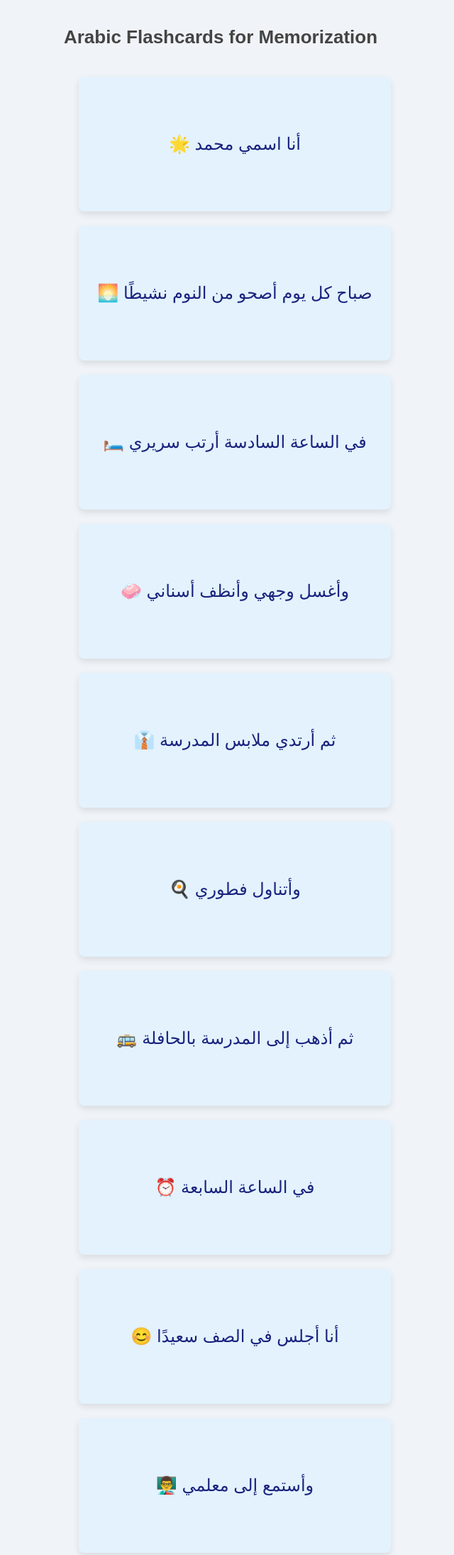
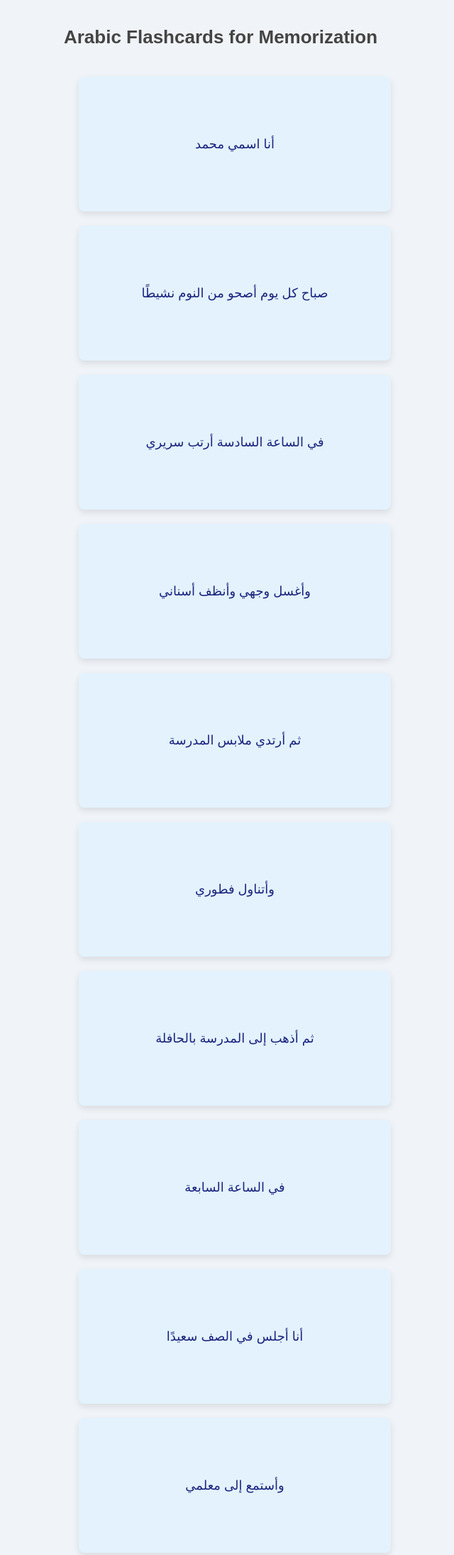
Before and after one commit to ehjjay/arabic, a plain HTML site: page paragraph2.html in a window 1280 px wide. Shown: the top 2191 px of the page at 71% size, without its empty margins (329-969 px from the left). Drawn offline with Linux system fonts and the light colour scheme.

Commit message:
updated emojis

```diff
--- a/paragraph2.html
+++ b/paragraph2.html
@@ -39,7 +39,7 @@
       perspective: 1000px;
       cursor: pointer;
       border-radius: 8px;
-      margin: 20px 0; /* Adds margin between cards */
+      margin: 20px 0;
     }
 
     .flashcard .front,
@@ -51,7 +51,7 @@
       justify-content: center;
       align-items: center;
       text-align: center;
-      font-size: 18px; /* Base font size for non-Arabic text */
+      font-size: 18px;
       padding: 20px;
       border-radius: 8px;
       position: absolute;
@@ -71,11 +71,6 @@
       background: #c8e6c9;
       color: #2e7d32;
       transform: rotateY(180deg);
-    }
-
-    .flashcard .front span,
-    .flashcard .back span {
-      font-size: 24px; /* Larger font for Arabic text and emoji */
     }
 
     .flashcard.flipped .front {
@@ -99,98 +94,98 @@
   <div class="flashcard-container">
     <div class="flashcard" onclick="flipCard(this)">
       <div class="front">
-        <span>🌟 أنا اسمي محمد</span>
+        <span>أنا اسمي محمد</span>
       </div>
       <div class="back">
-        <span>My name is Mohammed</span>
+        <span>🌟 My name is Mohammed</span>
       </div>
     </div>
     <div class="flashcard" onclick="flipCard(this)">
       <div class="front">
-        <span>🌅 صباح كل يوم أصحو من النوم نشيطًا</span>
+        <span>صباح كل يوم أصحو من النوم نشيطًا</span>
       </div>
       <div class="back">
-        <span>Every morning, I wake up energetic</span>
+        <span>🌅 Every morning, I wake up energetic</span>
       </div>
     </div>
     <div class="flashcard" onclick="flipCard(this)">
       <div class="front">
-        <span>🛏️ في الساعة السادسة أرتب سريري</span>
+        <span>في الساعة السادسة أرتب سريري</span>
       </div>
       <div class="back">
-        <span>At six o'clock, I make my bed</span>
+        <span>🛏️ At six o'clock, I make my bed</span>
       </div>
     </div>
     <div class="flashcard" onclick="flipCard(this)">
       <div class="front">
-        <span>🧼 وأغسل وجهي وأنظف أسناني</span>
+        <span>وأغسل وجهي وأنظف أسناني</span>
       </div>
       <div class="back">
-        <span>I wash my face and brush my teeth</span>
+        <span>🧼 I wash my face and brush my teeth</span>
       </div>
     </div>
     <div class="flashcard" onclick="flipCard(this)">
       <div class="front">
-        <span>👔 ثم أرتدي ملابس المدرسة</span>
+        <span>ثم أرتدي ملابس المدرسة</span>
       </div>
       <div class="back">
-        <span>Then I wear my school uniform</span>
+        <span>👔 Then I wear my school uniform</span>
       </div>
     </div>
     <div class="flashcard" onclick="flipCard(this)">
       <div class="front">
-        <span>🍳 وأتناول فطوري</span>
+        <span>وأتناول فطوري</span>
       </div>
       <div class="back">
-        <span>And I have my breakfast</span>
+        <span>🍳 And I have my breakfast</span>
       </div>
     </div>
     <div class="flashcard" onclick="flipCard(this)">
       <div class="front">
-        <span>🚌 ثم أذهب إلى المدرسة بالحافلة</span>
+        <span>ثم أذهب إلى المدرسة بالحافلة</span>
       </div>
       <div class="back">
-        <span>Then I go to school by bus</span>
+        <span>🚌 Then I go to school by bus</span>
       </div>
     </div>
     <div class="flashcard" onclick="flipCard(this)">
       <div class="front">
-        <span>⏰ في الساعة السابعة</span>
+        <span>في الساعة السابعة</span>
       </div>
       <div class="back">
-        <span>At seven o'clock</span>
+        <span>⏰ At seven o'clock</span>
       </div>
     </div>
     <div class="flashcard" onclick="flipCard(this)">
       <div class="front">
-        <span>😊 أنا أجلس في الصف سعيدًا</span>
+        <span>أنا أجلس في الصف سعيدًا</span>
       </div>
       <div class="back">
-        <span>I sit in the classroom happily</span>
+        <span>😊 I sit in the classroom happily</span>
       </div>
     </div>
     <div class="flashcard" onclick="flipCard(this)">
       <div class="front">
-        <span>👨‍🏫 وأستمع إلى معلمي</span>
+        <span>وأستمع إلى معلمي</span>
       </div>
       <div class="back">
-        <span>And I listen to my teacher</span>
+        <span>👨‍🏫 And I listen to my teacher</span>
       </div>
     </div>
     <div class="flashcard" onclick="flipCard(this)">
       <div class="front">
-        <span>🚗 أنا أعود من المدرسة بالسيارة</span>
+        <span>أنا أعود من المدرسة بالسيارة</span>
       </div>
       <div class="back">
-        <span>I return from school by car</span>
+        <span>🚗 I return from school by car</span>
       </div>
     </div>
     <div class="flashcard" onclick="flipCard(this)">
       <div class="front">
-        <span>🕒 في الساعة الثالثة</span>
+        <span>في الساعة الثالثة</span>
       </div>
       <div class="back">
-        <span>At three o'clock</span>
+        <span>🕒 At three o'clock</span>
       </div>
     </div>
   </div>
```
